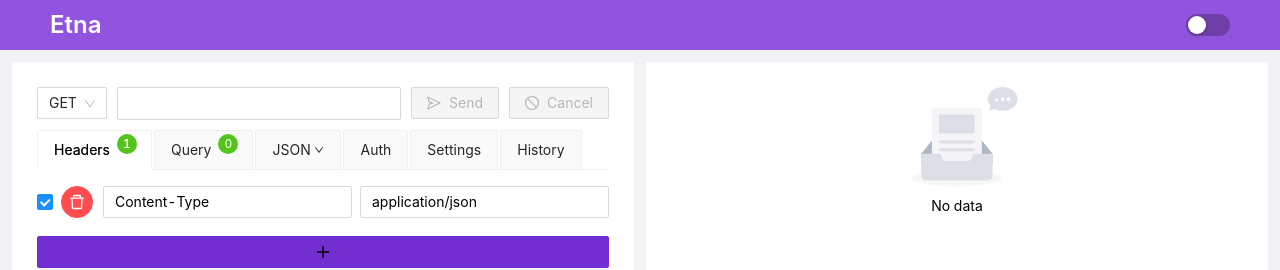
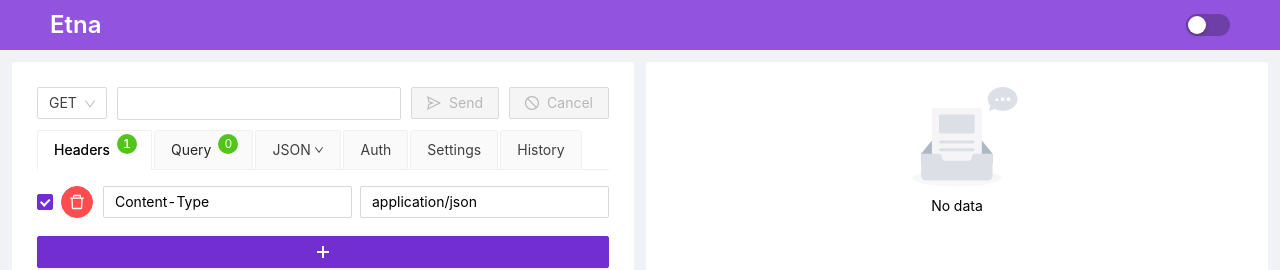
Before and after one commit to s-r-x/etna, a React app: page / in a window 1280 px wide. Shown: the top 270 px of the page. Built offline with nearby package versions, Linux system fonts and the light colour scheme.

Commit message:
theme...

```diff
--- a/src/domains/theme/themes/dark.ts
+++ b/src/domains/theme/themes/dark.ts
@@ -2,6 +2,10 @@
 
 export const darkTheme: TTheme = {
   colors: {
+    border: {
+      main: "#494949",
+      accent: "",
+    },
     primary: {
       main: "#642ab5",
       accent: "#854eca",
--- a/src/domains/theme/themes/light.ts
+++ b/src/domains/theme/themes/light.ts
@@ -2,6 +2,10 @@
 
 export const lightTheme: TTheme = {
   colors: {
+    border: {
+      main: "#d9d9d9",
+      accent: "",
+    },
     primary: {
       main: "#722ed1",
       accent: "#9254de",
--- a/src/domains/theme/typings/theme.ts
+++ b/src/domains/theme/typings/theme.ts
@@ -10,5 +10,6 @@
     paper: string;
     layout: string;
     elevate: string;
+    border: TColorVariants;
   };
 };
--- a/src/styles/global.ts
+++ b/src/styles/global.ts
@@ -21,6 +21,7 @@
   .ant-tabs {
     display: flex;
     flex-direction: column;
+    color: ${({ theme }) => theme.colors.font.accent};
   }
   .ant-tabs.ant-tabs-card .ant-tabs-card-bar .ant-tabs-tab-active,
   .ant-dropdown-menu-item-selected {
@@ -43,19 +44,44 @@
   .ant-menu-dark.ant-menu-dark:not(.ant-menu-horizontal) .ant-menu-item-selected {
     background: ${({ theme }) => theme.colors.primary.main};
   }
+  .ant-tabs-bar {
+    border-bottom: 1px solid ${({ theme }) => theme.colors.border.main};
+  }
+  .ant-checkbox-checked .ant-checkbox-inner {
+    background-color: ${({ theme }) => theme.colors.primary.main};
+    border-color: ${({ theme }) => theme.colors.primary.main};
+  }
   .ant-card {
     background-color: ${({ theme }) => theme.colors.paper};
     border-color: transparent;
     color: ${({ theme }) => theme.colors.font.main};
   }
+  .ant-select {
+    color: ${({ theme }) => theme.colors.font.accent};
+  }
   .ant-select-single:not(.ant-select-customize-input) .ant-select-selector {
     background-color: ${({ theme }) => theme.colors.elevate};
+    border-color: ${({ theme }) => theme.colors.border.main};
   }
   .ant-tabs.ant-tabs-card .ant-tabs-card-bar .ant-tabs-tab {
     background-color: ${({ theme }) => theme.colors.elevate};
   }
   .ant-input-clear-icon {
     color: ${({ theme }) => theme.colors.font.accent};
+  }
+  .ant-tabs.ant-tabs-card .ant-tabs-card-bar .ant-tabs-tab {
+    border: 1px solid ${({ theme }) => theme.colors.border.main};
+  }
+  .ant-select:not(.ant-select-disabled):hover .ant-select-selector {
+    :hover {
+      border-color: ${({ theme }) => theme.colors.primary.accent};
+    }
+  }
+  .ant-input-affix-wrapper {
+    border: 1px solid ${({ theme }) => theme.colors.border.main};
+    :hover {
+      border-color: ${({ theme }) => theme.colors.primary.accent};
+    }
   }
   .ant-input, .ant-input-affix-wrapper {
     background-color: ${({ theme }) => theme.colors.elevate};
@@ -71,6 +97,7 @@
   .ant-btn-primary {
     background-color: ${({ theme }) => theme.colors.primary.main};
     border-color: ${({ theme }) => theme.colors.primary.main};
+    color: #fff;
     :focus, :hover {
       background-color: ${({ theme }) => theme.colors.primary.accent};
       border-color: ${({ theme }) => theme.colors.primary.accent};
```
